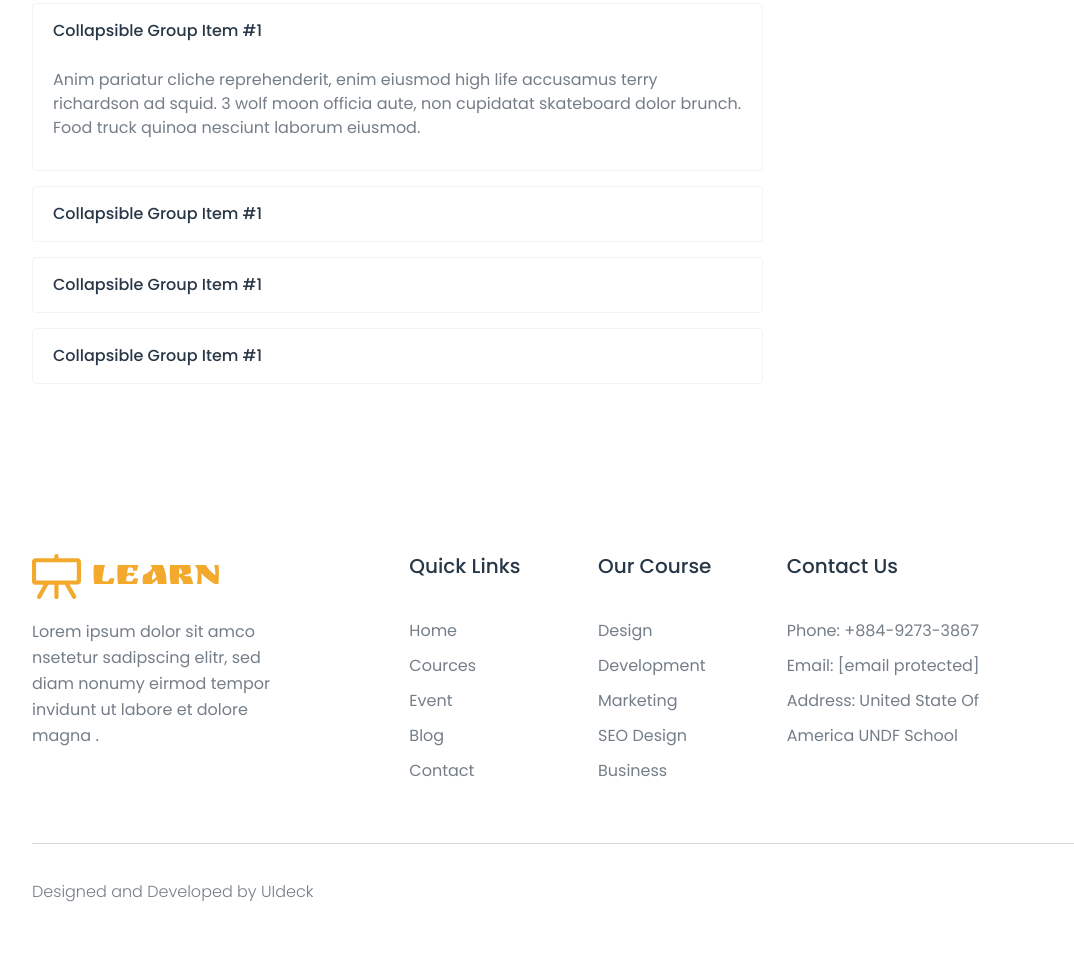
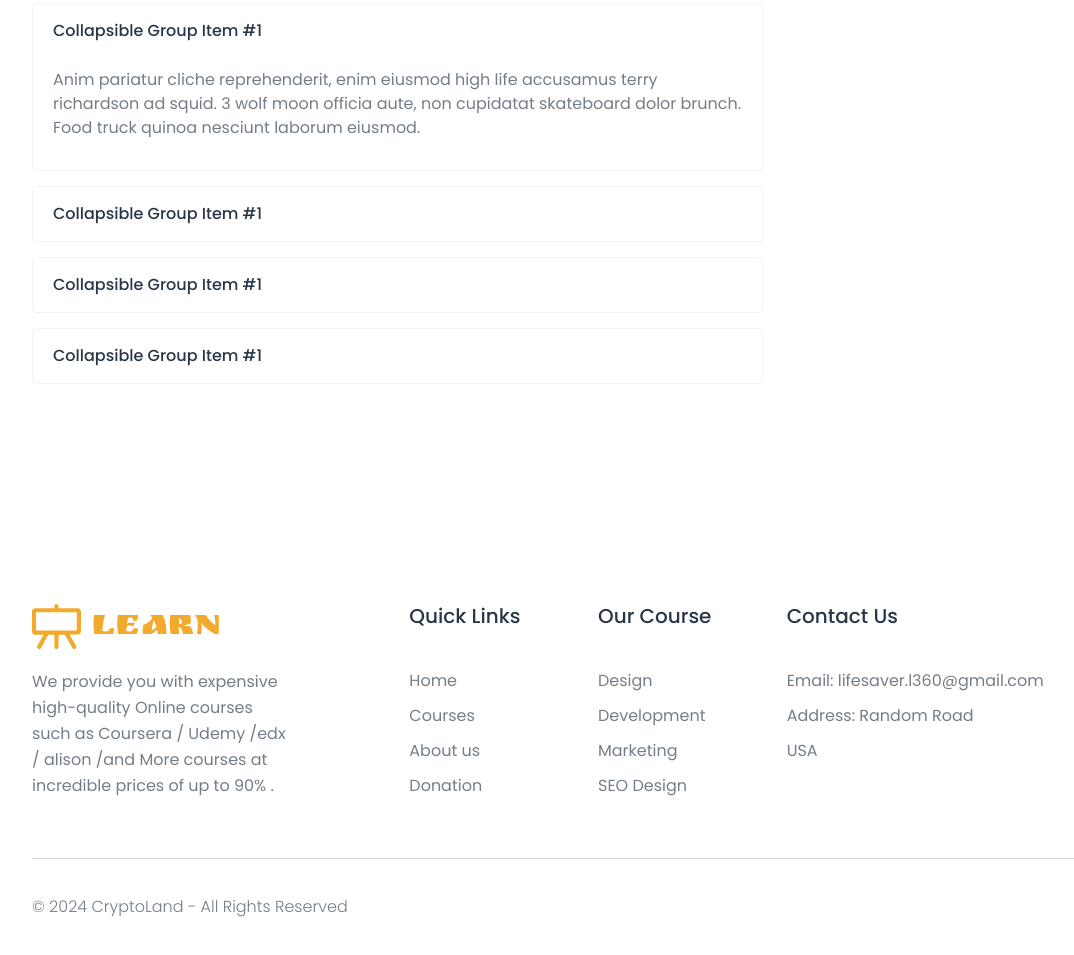
Before and after one commit to abdo2003528/Course, a plain HTML site: page course-single.html in a window 1280 px wide. Shown: the part 1508-2463 px from the top of the page, without its empty margins (54-1128 px from the left). Drawn offline with Linux system fonts and the light colour scheme; some icons are missing; a web font is replaced by a local one.

Commit message:
Update course-single.html

```diff
--- a/course-single.html
+++ b/course-single.html
@@ -55,24 +55,24 @@
 <span class="toggler-icon"></span>
 </button>
 <div class="collapse navbar-collapse sub-menu-bar" id="navbarSupportedContent">
-<ul id="nav" class="navbar-nav ml-auto">
+    <ul id="nav" class="ml-auto navbar-nav">
         <li class="nav-item">
-<a href="index.html#home">Home</a>
+        <a class="page-scroll" href="index.html">Home</a>
         </li>
         <li class="nav-item">
-<a href="index.html#courses">Courses</a>
+        <a class="page-scroll" href="courses.html">Courses</a>
         </li>
         <li class="nav-item">
-<a href="index.html#mentors">Mentors</a>
+        <a class="page-scroll" href="#donation">Donation</a>
         </li>
         <li class="nav-item">
-<a href="index.html#blog">Blog</a>
+        <a class="page-scroll" href="about-us.html">About us</a>
         </li>
         <li class="nav-item">
-<a href="index.html#contact">Contact</a>
+        <a class="page-scroll" href="contact.html">Contact</a>
         </li>
         <li class="nav-item">
-<a class="header-btn btn-hover" href="index.html#courses">Get Started</a>
+        <a class="header-btn btn-hover" href="courses.html">Get Started</a>
         </li>
         </ul>
 </div>
@@ -240,7 +240,7 @@ Anim pariatur cliche reprehenderit, enim eiusmod high life accusamus terry richa
 </section>
 
 
-<footer id="footer" class="footer-area pt-120">
+<footer id="footer" class="footer-area pt-170">
     <div class="container">
     <div class="row">
     <div class="col-xl-3 col-lg-3 col-md-6">
@@ -248,18 +248,17 @@ Anim pariatur cliche reprehenderit, enim eiusmod high life accusamus terry richa
     <a href="index.html" class="logo d-blok">
     <img src="assets/images/logo.svg" alt>
     </a>
-<p>Lorem ipsum dolor sit amco nsetetur sadipscing elitr, sed diam nonumy eirmod tempor invidunt ut labore et dolore magna .</p>
+    <p>We provide you with expensive high-quality Online courses such as Coursera / Udemy /edx / alison /and More courses  at incredible prices of up to 90% .</p>
     </div>
     </div>
     <div class="col-xl-2 col-lg-2 offset-xl-1 offset-lg-1 col-md-6">
     <div class="footer-widget">
     <h5>Quick Links</h5>
     <ul>
-<li><a href="javascript:void(0)">Home</a></li>
-<li><a href="javascript:void(0)">Cources</a></li>
-<li><a href="javascript:void(0)">Event</a></li>
-<li><a href="javascript:void(0)">Blog</a></li>
-<li><a href="javascript:void(0)">Contact</a></li>
+    <li><a href="index.html">Home</a></li>
+    <li><a href="courses.html">Courses</a></li>
+    <li><a href="about-us.html">About us</a></li>
+    <li><a href="javascript:void(0)">Donation</a></li>
     </ul>
     </div>
     </div>
@@ -271,7 +270,6 @@ Anim pariatur cliche reprehenderit, enim eiusmod high life accusamus terry richa
     <li><a href="javascript:void(0)">Development</a></li>
     <li><a href="javascript:void(0)">Marketing</a></li>
     <li><a href="javascript:void(0)">SEO Design</a></li>
-<li><a href="javascript:void(0)">Business</a></li>
     </ul>
     </div>
     </div>
@@ -279,9 +277,8 @@ Anim pariatur cliche reprehenderit, enim eiusmod high life accusamus terry richa
     <div class="footer-widget">
     <h5>Contact Us</h5>
     <ul>
-<li><p>Phone: +884-9273-3867</p></li>
-<li><p>Email: <a href="/cdn-cgi/l/email-protection" class="__cf_email__" data-cfemail="48202d242427082f25292124662b2725">[email&#160;protected]</a></p></li>
-<li><p>Address: United State Of <br> America UNDF School</p></li>
+    <li><p>Email: <a href="/cdn-cgi/l/email-protection" class="__cf_email__" data-cfemail="f59d9099999ab59298949c99db969a98">lifesaver.l360@gmail.com</a></p></li>
+    <li><p>Address: Random Road<br> USA</p></li>
     </ul>
     </div>
     </div>
@@ -289,8 +286,8 @@ Anim pariatur cliche reprehenderit, enim eiusmod high life accusamus terry richa
     <div class="footer-credit">
     <div class="row">
     <div class="col-md-6">
-<div class="copy-right text-center text-md-left">
-<p>Designed and Developed by <a href="https://uideck.com" rel="nofollow">UIdeck</a></p>
+    <div class="text-center copy-right text-md-left">
+    <p>© 2024 CryptoLand - All Rights Reserved</p>
     </div>
     </div>
     <div class="col-md-6">
```
Lines whose indentation alone changed are shown as unchanged.
